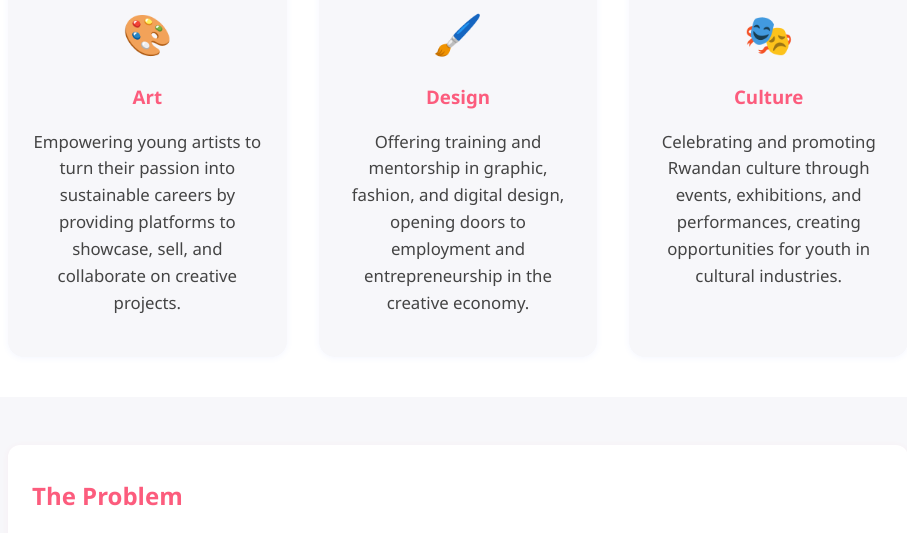
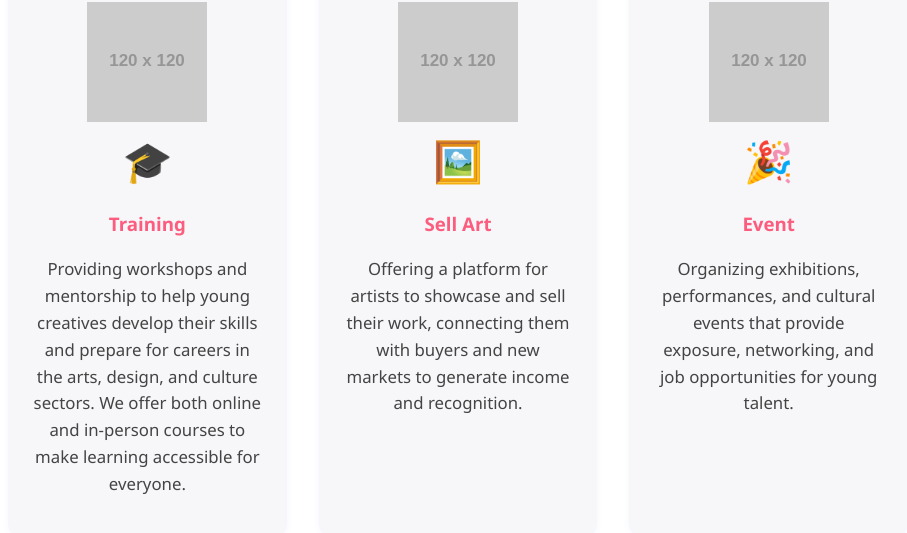
Before and after one commit to Mariamsas/Elab-website, a plain HTML site: page index.html in a window 1280 px wide. Shown: the part 880-1413 px from the top of the page, without its empty margins (182-1089 px from the left). Drawn offline with Linux system fonts and the light colour scheme; placeholder pictures from the web are drawn by us.

Commit message:
services

```diff
--- a/index.html
+++ b/index.html
@@ -53,19 +53,28 @@
       <h2>Our Services: Creating Jobs & Opportunities</h2>
       <div class="services-grid">
         <div class="service">
-          <div class="service-icon">🎨</div>
-          <h3>Art</h3>
-          <p>Empowering young artists to turn their passion into sustainable careers by providing platforms to showcase, sell, and collaborate on creative projects.</p>
+          <img src="https://via.placeholder.com/120?text=Art+Training" alt="Art training" class="service-img">
+          <div class="service-icon">🎓</div>
+          <h3>Training</h3>
+          <p>Providing workshops and mentorship to help young creatives develop their skills and prepare for careers in the arts, design, and culture sectors. We offer both online and in-person courses to make learning accessible for everyone.</p>
         </div>
         <div class="service">
-          <div class="service-icon">🖌️</div>
-          <h3>Design</h3>
-          <p>Offering training and mentorship in graphic, fashion, and digital design, opening doors to employment and entrepreneurship in the creative economy.</p>
+          <img src="https://via.placeholder.com/120?text=Sell+Art" alt="Sell art" class="service-img">
+          <div class="service-icon">🖼️</div>
+          <h3>Sell Art</h3>
+          <p>Offering a platform for artists to showcase and sell their work, connecting them with buyers and new markets to generate income and recognition.</p>
         </div>
         <div class="service">
-          <div class="service-icon">🎭</div>
-          <h3>Culture</h3>
-          <p>Celebrating and promoting Rwandan culture through events, exhibitions, and performances, creating opportunities for youth in cultural industries.</p>
+          <img src="https://via.placeholder.com/120?text=Events" alt="Events" class="service-img">
+          <div class="service-icon">🎉</div>
+          <h3>Event</h3>
+          <p>Organizing exhibitions, performances, and cultural events that provide exposure, networking, and job opportunities for young talent.</p>
+        </div>
+        <div class="service">
+          <img src="https://via.placeholder.com/120?text=Partnership" alt="Partnership" class="service-img">
+          <div class="service-icon">🤝</div>
+          <h3>Partnership</h3>
+          <p>Building collaborations with organizations, businesses, and mentors to create more opportunities and resources for youth in the creative industry.</p>
         </div>
       </div>
     </div>
--- a/main.css
+++ b/main.css
@@ -218,6 +218,15 @@ footer {
   color: #444;
   font-size: 1.05rem;
 }
+.services-img {
+  display: block;
+  max-width: 100%;
+  height: auto;
+  margin: 0 auto 2rem auto;
+  border-radius: 18px;
+  box-shadow: 0 2px 16px rgba(106,130,251,0.10);
+  object-fit: cover;
+}
 
 /* Responsive */
 @media (max-width: 700px) {
```
